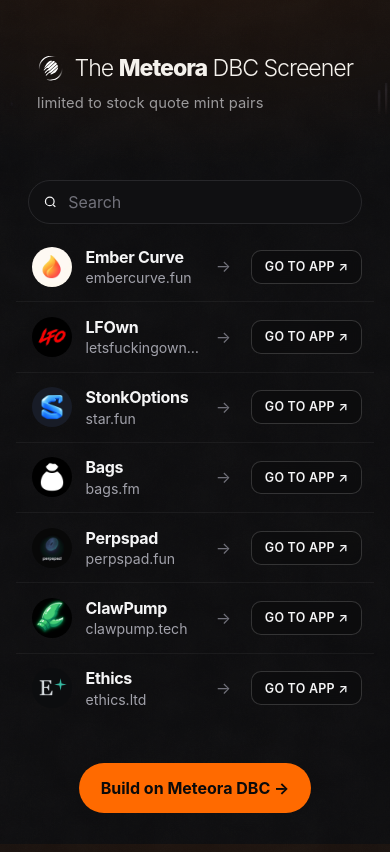
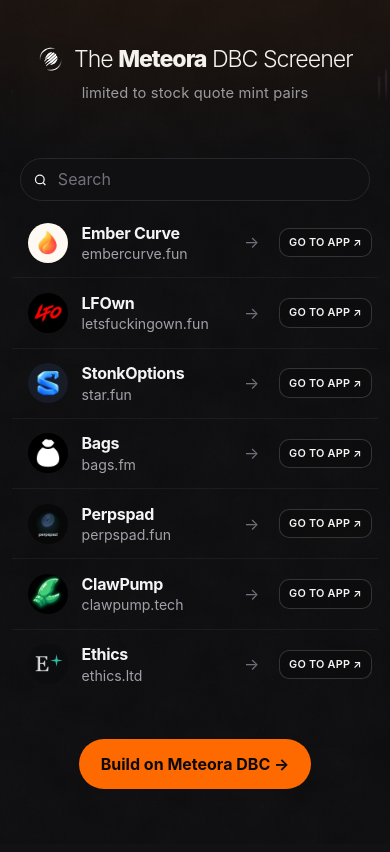
Before and after one commit to semi-infiknight/RWAScreener, a Next.js app: page / in a window 390 px wide. Shown: the top 852 px of the page. Built offline with nearby package versions, Linux system fonts and the light colour scheme.

Commit message:
fix: seamless mobile layout for homepage and pad pages
Contain overflow, keep search full-width, center heading lockup, tighten
GO TO APP / hero actions / pad metrics at ~375–420px; tables scroll only when needed.

```diff
--- a/app/globals.css
+++ b/app/globals.css
@@ -20,6 +20,8 @@
 html, body {
   margin: 0;
   padding: 0;
+  overflow-x: clip;
+  max-width: 100%;
   background-color: var(--bg);
   background-image:
     radial-gradient(900px 420px at 50% -10%, rgba(255, 106, 0, 0.10), transparent 60%),
@@ -41,6 +43,8 @@
   display: flex;
   flex-direction: column;
   background: transparent;
+  max-width: 100%;
+  overflow-x: clip;
 }
 
 .topnav {
@@ -208,8 +212,11 @@
 }
 
 .shell {
-  width: min(980px, calc(100% - 2rem));
+  width: 100%;
+  max-width: 980px;
   margin: 0 auto 4rem;
+  padding-inline: 1rem;
+  box-sizing: border-box;
 }
 
 .controls {
@@ -504,11 +511,12 @@
   .hero p { text-align: center; }
 }
 @media (max-width: 859px) {
-  .hero { text-align: left; padding-top: 1.35rem; }
-  .hero p { margin-left: 0; text-align: left; }
+  .hero { text-align: center; padding-top: 1.35rem; padding-inline: 0.75rem; }
+  .hero p { margin-left: auto; margin-right: auto; text-align: center; }
   .desktop-only-pills { display: none; }
   .row {
     grid-template-columns: auto 1fr auto;
+    min-width: 0;
   }
   .expand { padding-left: 3.25rem; }
 }
@@ -907,6 +915,11 @@
 @media (max-width: 640px) {
   .hide-sm { display: none; }
   .vs-table { min-width: 520px; }
+  .vs-table[data-slim="true"] { min-width: 100%; }
+  .vs-table-wrap {
+    max-width: 100%;
+    -webkit-overflow-scrolling: touch;
+  }
 }
 
 .vs-empty-state {
@@ -1285,8 +1298,118 @@
 
 .search-list {
   display: flex;
-  width: auto;
-  max-width: none;
+  width: calc(100% - 1.5rem);
+  max-width: 100%;
   min-width: 0;
   margin: 0.75rem 0.75rem 0.5rem;
+  box-sizing: border-box;
 }
+.search-list input {
+  min-width: 0;
+  flex: 1 1 auto;
+}
+
+/* mobile seamless — shuna */
+@media (max-width: 420px) {
+  .hero {
+    min-height: 148px;
+    max-height: none;
+    padding: 1.15rem 0.65rem 1.05rem;
+  }
+  .hero-lockup {
+    gap: 0.32rem;
+    padding: 0 0.35rem;
+    max-width: 100%;
+  }
+  .hero-title {
+    font-size: clamp(1.12rem, 5.1vw, 1.45rem);
+    gap: 0.3em;
+    max-width: 100%;
+  }
+  .hero-title-mark {
+    width: 1.15em;
+    height: 1.15em;
+  }
+  .hero-sub {
+    font-size: 0.7rem;
+    line-height: 1.35;
+    padding-inline: 0.15rem;
+  }
+
+  .shell {
+    padding-inline: 0.75rem;
+    margin-bottom: 2.5rem;
+  }
+  .search-list {
+    width: calc(100% - 1rem);
+    margin: 0.65rem 0.5rem 0.45rem;
+    padding: 0.5rem 0.75rem;
+  }
+  .row-wrap {
+    grid-template-columns: minmax(0, 1fr) auto;
+  }
+  .go-to-app {
+    margin-right: 0.4rem;
+    padding: 0.38rem 0.55rem;
+    font-size: 0.68rem;
+  }
+  .identity .name {
+    max-width: 100%;
+  }
+  .col-name {
+    min-width: 0;
+  }
+  .token-name {
+    max-width: 7rem;
+  }
+
+  .aarna-page {
+    max-width: 100%;
+    padding-top: 0.85rem;
+    padding-bottom: 2rem;
+  }
+  .aarna-hero-top {
+    padding: 0 0.7rem;
+    gap: 0.55rem;
+  }
+  .aarna-logo {
+    width: 56px;
+    height: 56px;
+    border-radius: 14px;
+    font-size: 1.1rem;
+  }
+  .aarna-hero-actions {
+    min-width: 0;
+    max-width: min(9.25rem, 46vw);
+    gap: 0.3rem;
+  }
+  .aarna-visit,
+  .aarna-hero-link-pills a {
+    padding: 0.42rem 0.6rem;
+    font-size: 0.74rem;
+  }
+  .aarna-hero-body {
+    padding: 0.8rem 0.8rem 1.05rem;
+  }
+  .aarna-hero-body h1 {
+    font-size: clamp(1.25rem, 6vw, 1.55rem);
+  }
+  .aarna-tags {
+    gap: 0.3rem;
+  }
+  .aarna-tag {
+    font-size: 0.7rem;
+    padding: 0.22rem 0.5rem;
+  }
+  .pad-metrics {
+    grid-template-columns: repeat(2, minmax(0, 1fr));
+    gap: 0.5rem;
+    margin-bottom: 1.25rem;
+  }
+  .pad-metrics-card {
+    padding: 0.8rem 0.85rem;
+  }
+  .pad-metrics-v {
+    font-size: 1rem;
+  }
+}
```
